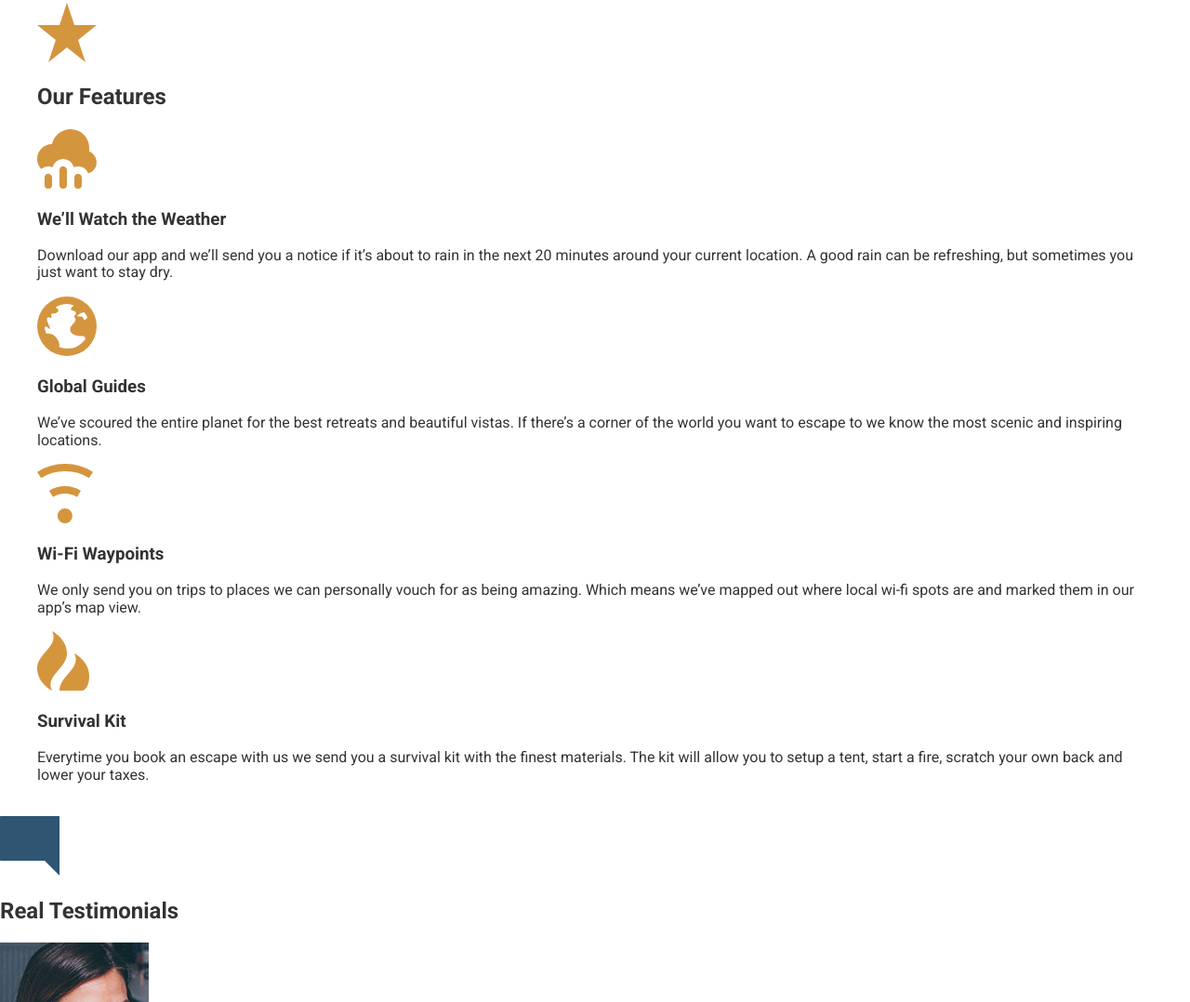
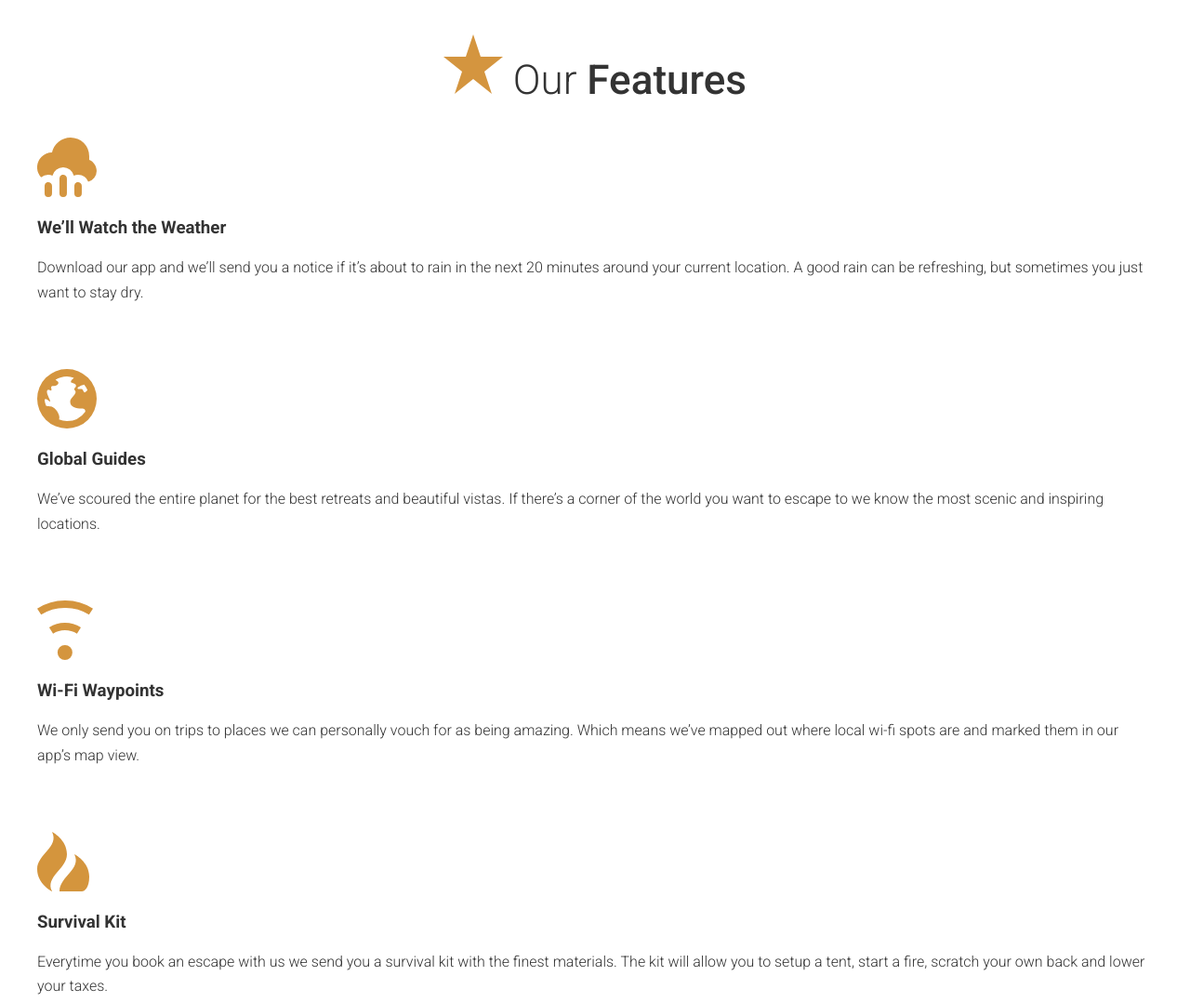
Before and after one commit to doraig/paryatati, a website: page app/index.html in a window 1280 px wide. Shown: the part 2534-3612 px from the top of the page at 93% size. Drawn offline with nearby package versions, Linux system fonts and the light colour scheme; files that its build step writes are made by us from their sources.

Commit message:
feature changes are completed

```diff
--- /dev/null
+++ b/app/assets/styles/modules/_feature-item.css
@@ -0,0 +1,30 @@
+.feature-item {
+  position: relative;
+  padding-bottom: 2.5rem;
+
+  @mixin atSmall {
+    padding-left: 94px;
+  }
+
+  &__icon {
+    display: block;
+    margin: 0 auto;
+    @mixin atSmall {
+      position: absolute;
+      left: 0;
+    }
+  }
+
+  &__title {
+      font-size: 1.6rem;
+      font-weight:300;
+      margin-bottom: .8rem;
+      margin-top: .7em;
+      text-align: center;
+      @mixin atSmall {
+        margin-top: 1rem;
+        font-size: 1.875rem;
+        text-align: left;
+      }
+  }
+}
--- a/app/assets/styles/modules/_generic-content-container.css
+++ b/app/assets/styles/modules/_generic-content-container.css
@@ -1,8 +1,9 @@
 .generic-content-container {
 
   p {
+    font-weight: 300;
     line-height: 1.65;
-    margin: 1.8rem 0;
+    margin: 0 0 1.8rem 0;
     @mixin atSmall {
       font-size: 1.125rem;
     }
--- a/app/assets/styles/modules/_page-section.css
+++ b/app/assets/styles/modules/_page-section.css
@@ -1,10 +1,12 @@
 .page-section {
   padding: 1.2rem 0;
+
   @mixin atMedium {
     padding: 4.5rem 0;
   }
 
   &--blue {
     background-color: $mainColor;
+    color: #FFF;
   }
 }
--- /dev/null
+++ b/app/assets/styles/modules/_selection-title.css
@@ -0,0 +1,26 @@
+.selection-title {
+  font-size: 2.75rem;
+  font-weight: 300;
+  text-align: center;
+
+  @mixin atSmall {
+    font-size: 3.75rem;
+  }
+  strong {
+    font-weight: 500;
+  }
+
+  &__icon {
+
+      display: block;
+      margin-right: auto;
+      margin-left: auto;
+      margin-bottom: .5rem;
+      @mixin atSmall {
+        margin-right: .5rem;
+          margin-left: 0;
+          display: inline-block;
+            margin-bottom: 0;
+      }
+  }
+}
--- a/app/assets/styles/styles.css
+++ b/app/assets/styles/styles.css
@@ -15,3 +15,7 @@
 @import "modules/_headline";
 @import "modules/_row";
 @import "modules/_generic-content-container";
+
+@import "modules/_selection-title";
+
+@import "modules/_feature-item";
--- a/app/index.html
+++ b/app/index.html
@@ -70,27 +70,36 @@
 
   <div id="features" class="page-section page-section--blue">
     <div class="wrapper">
-      <img src="assets/images/icons/star.svg">
-      <h2>Our Features</h2>
+      <h2 class="selection-title"><img class="selection-title__icon" src="assets/images/icons/star.svg"> Our <strong>Features</strong></h2>
 
-      <img src="assets/images/icons/rain.svg">
-      <h3>We&rsquo;ll Watch the Weather</h3>
-      <p>Download our app and we&rsquo;ll send you a notice if it&rsquo;s about to rain in the next 20 minutes around your current location. A good rain can be refreshing, but sometimes you just want to stay dry.</p>
-
-      <img src="assets/images/icons/globe.svg">
-      <h3>Global Guides</h3>
-      <p>We&rsquo;ve scoured the entire planet for the best retreats and beautiful vistas. If there&rsquo;s a corner of the world you want to escape to we know the most scenic and inspiring locations.</p>
-
-      <img src="assets/images/icons/wifi.svg">
-      <h3>Wi-Fi Waypoints</h3>
-      <p>We only send you on trips to places we can personally vouch for as being amazing. Which means we&rsquo;ve mapped out where local wi-fi spots are and marked them in our app&rsquo;s map view.</p>
-
-      <img src="assets/images/icons/fire.svg">
-      <h3>Survival Kit</h3>
-      <p>Everytime you book an escape with us we send you a survival kit with the finest materials. The kit will allow you to setup a tent, start a fire, scratch your own back and lower your taxes.</p>
-    </div>
+      <div class="row row--gutters-large generic-content-container">
+        <div class="row__medium-6">
+          <div class="feature-item">
+          <img class= "feature-item__icon" src="assets/images/icons/rain.svg">
+          <h3 class="feature-item__title">We&rsquo;ll Watch the Weather</h3>
+          <p>Download our app and we&rsquo;ll send you a notice if it&rsquo;s about to rain in the next 20 minutes around your current location. A good rain can be refreshing, but sometimes you just want to stay dry.</p>
+         </div>
+         <div class="feature-item">
+           <img class= "feature-item__icon" src="assets/images/icons/globe.svg">
+           <h3 class="feature-item__title">Global Guides</h3>
+           <p>We&rsquo;ve scoured the entire planet for the best retreats and beautiful vistas. If there&rsquo;s a corner of the world you want to escape to we know the most scenic and inspiring locations.</p>
+         </div>
+        </div>
+        <div class="row__medium-6">
+         <div class="feature-item">
+          <img class= "feature-item__icon" src="assets/images/icons/wifi.svg">
+          <h3 class="feature-item__title">Wi-Fi Waypoints</h3>
+          <p>We only send you on trips to places we can personally vouch for as being amazing. Which means we&rsquo;ve mapped out where local wi-fi spots are and marked them in our app&rsquo;s map view.</p>
+         </div>
+         <div class="feature-item">
+          <img class= "feature-item__icon" src="assets/images/icons/fire.svg">
+          <h3 class="feature-item__title">Survival Kit</h3>
+          <p>Everytime you book an escape with us we send you a survival kit with the finest materials. The kit will allow you to setup a tent, start a fire, scratch your own back and lower your taxes.</p>
+         </div>
+         </div>
+       </div>
+      </div>
   </div>
-
   <div id="testimonials">
     <img src="assets/images/icons/comment.svg">
     <h2>Real Testimonials</h2>
```
Also changed, not shown: app/assets/styles/modules/_row.css (+11 -0 lines).
